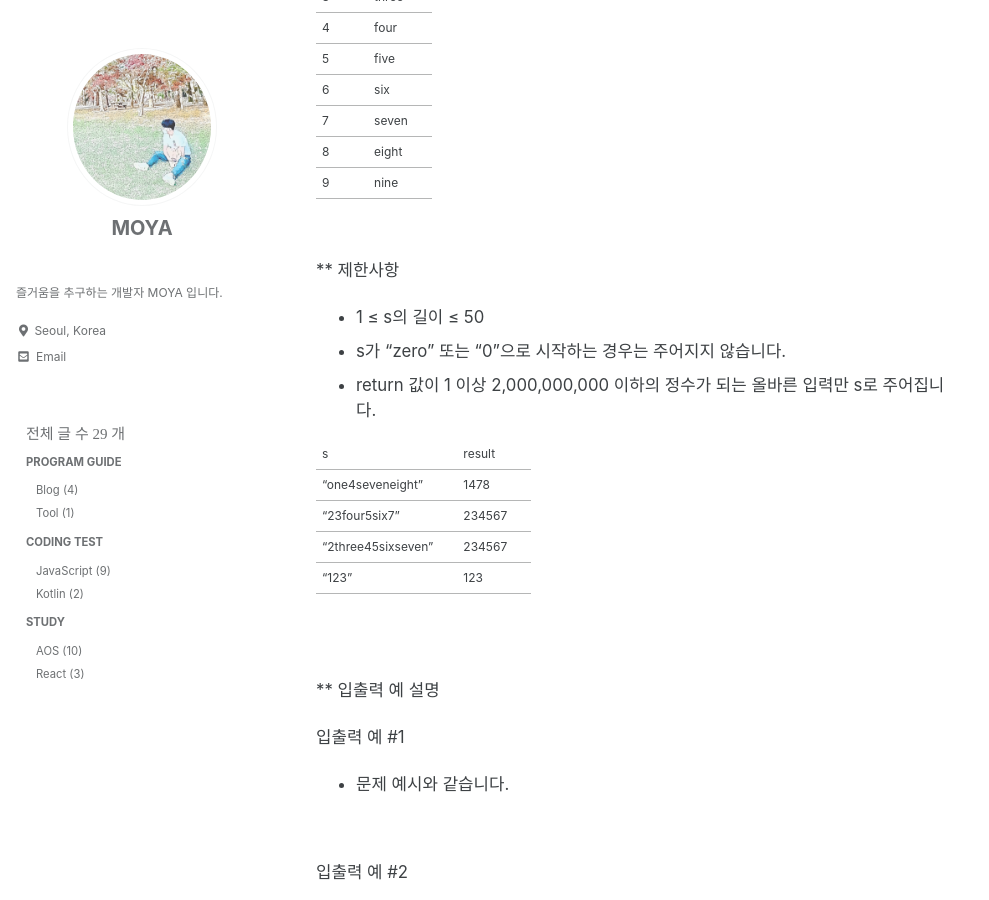
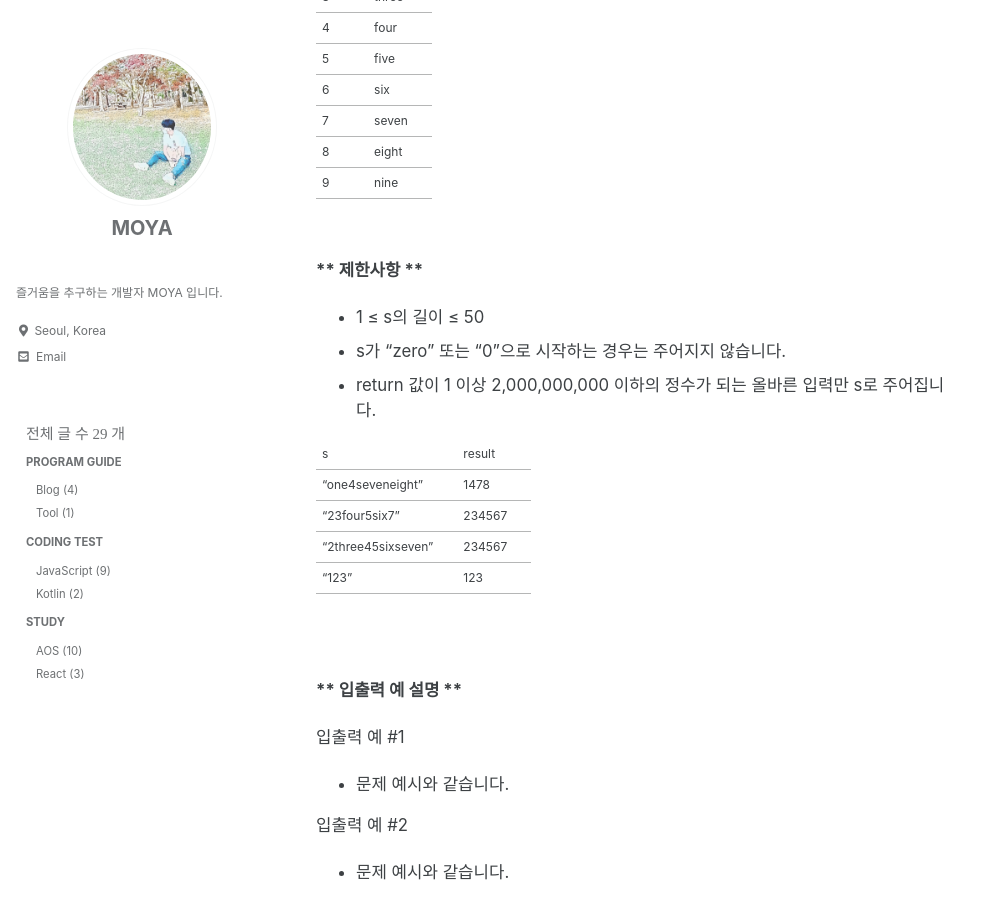
Before and after one commit to kdc7140/kdc7140.github.io, a Jekyll site: the page built from _posts/codingTest/2022-03-06-codingTest10.md, in a window 1280 px wide and 900 px high, scrolled down 642 px. Shown: the whole window, without its empty margins (0-989 px from the left). Built offline with Jekyll 4.4.1, drawn with Linux system fonts in a browser that asks for light colours; cached includes are drawn as plain includes; some web fonts are replaced.

Commit message:
templete change

```diff
--- a/_posts/codingTest/2022-03-06-codingTest10.md
+++ b/_posts/codingTest/2022-03-06-codingTest10.md
@@ -40,7 +40,7 @@ tags:
 
 <br/>
 
-** 제한사항
+**** 제한사항 ****
 
  - 1 ≤ s의 길이 ≤ 50
  - s가 "zero" 또는 "0"으로 시작하는 경우는 주어지지 않습니다.
@@ -55,25 +55,25 @@ tags:
 
 <br/><br/>
 
-** 입출력 예 설명
+**** 입출력 예 설명 ****
 
 입출력 예 #1
  - 문제 예시와 같습니다.
 
-<br/>
+
 
 입출력 예 #2
 
  - 문제 예시와 같습니다.
 
-<br/>
+
 
 입출력 예 #3
 
  - "three"는 3, "six"는 6, "seven"은 7에 대응되기 때문에 정답은 입출력 예 #2와 같은 234567이 됩니다.
  - 입출력 예 #2와 #3과 같이 같은 정답을 가리키는 문자열이 여러 가지가 나올 수 있습니다.
 
-<br/>
+
 
 입출력 예 #4
 
```
Also changed, not shown: _posts/codingTest/2021-11-10-codingTest6.md (+2 -2 lines), _posts/codingTest/2022-03-03-codingTest9.md (+2 -2 lines).
